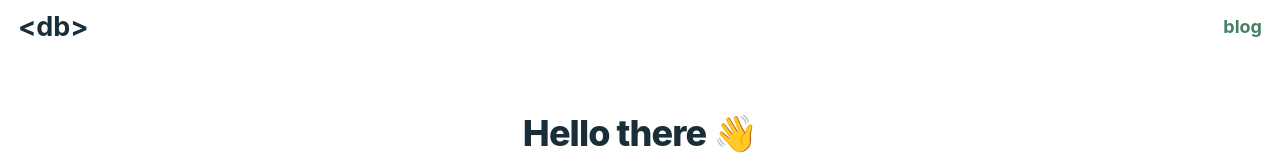
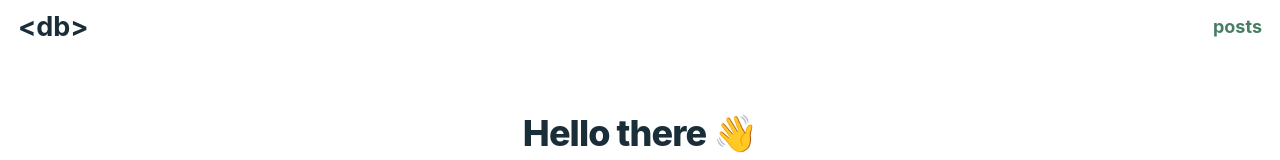
Before and after one commit to drew-beamer/me, a Next.js app: page / in a window 1280 px wide. Shown: the top 160 px of the page. Built offline with nearby package versions, Linux system fonts and the light colour scheme.

Commit message:
navbar link hotfix

```diff
--- a/components/layout.js
+++ b/components/layout.js
@@ -23,7 +23,7 @@ export default function Layout({ children, home }) {
                     <h3 className={utilStyles.headingLg}>{"<db>"}</h3>
                 </div>
                 <div className={styles.navButtonContainer}>
-                    {["blog"].map((item) => {
+                    {["posts"].map((item) => {
                         return <Link className={`${styles.navButton} ${utilStyles.link}`} href={`/${item}`}><h4>{item}</h4></Link>
                     })}
 
```
